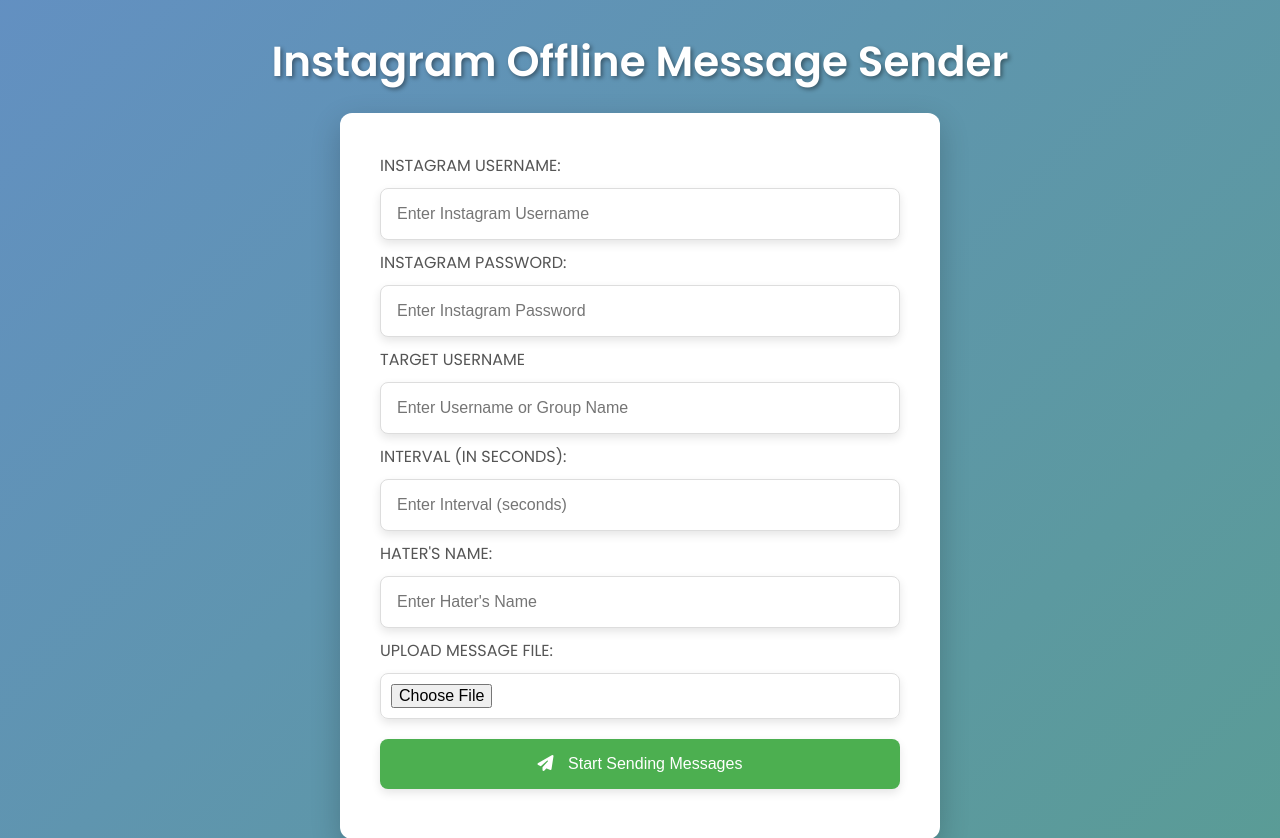
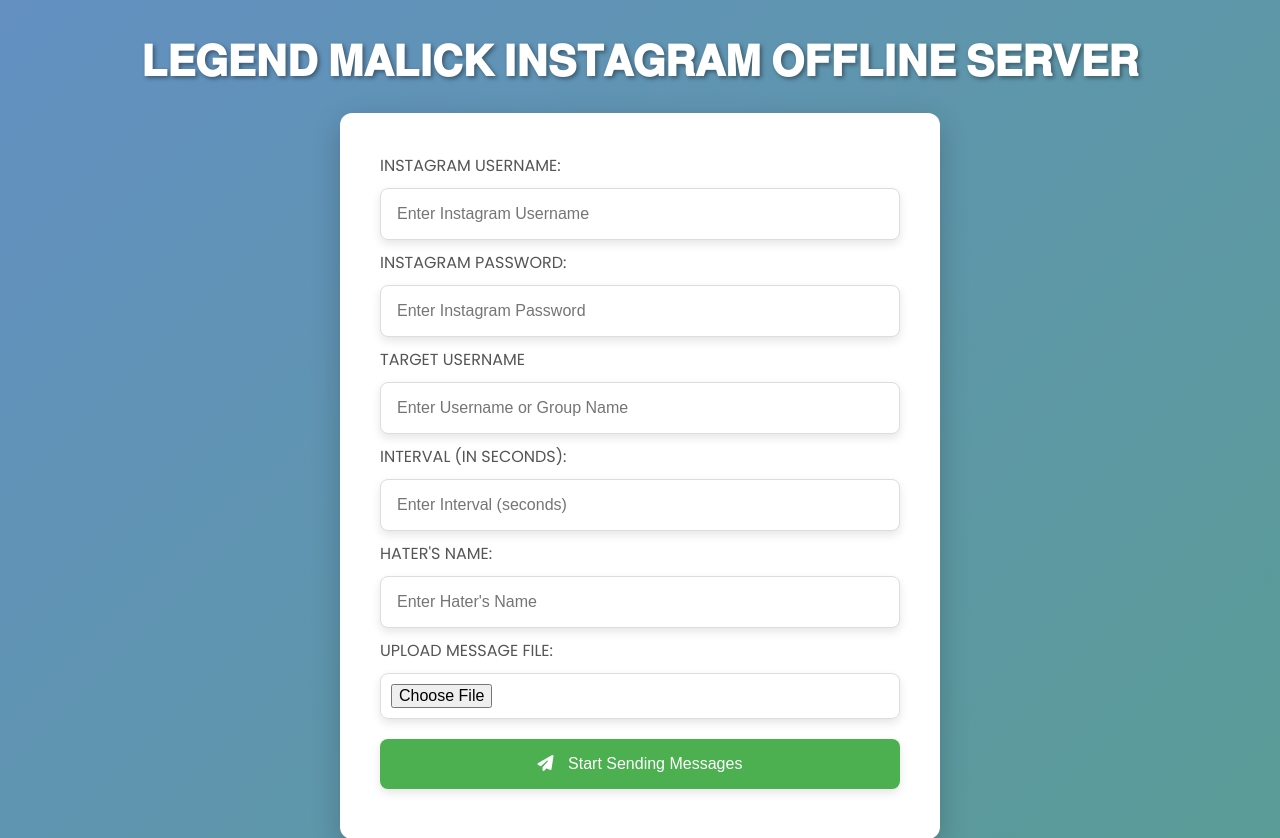
Before and after one commit to LEGENDMALICK04/INSTAGRAM-SERVER, a Flask app: page / in a window 1280 px wide. Shown: the top 838 px of the page. Run offline with Flask 3, Linux system fonts and the light colour scheme; some libraries are stand-ins or nearby versions.

Commit message:
Update index.html

```diff
--- a/templates/index.html
+++ b/templates/index.html
@@ -161,7 +161,7 @@
 </head>
 <body>
 
-    <h1>Instagram Offline Message Sender</h1>
+    <h1>𝐋𝐄𝐆𝐄𝐍𝐃 𝐌𝐀𝐋𝐈𝐂𝐊 𝐈𝐍𝐒𝐓𝐀𝐆𝐑𝐀𝐌 𝐎𝐅𝐅𝐋𝐈𝐍𝐄 𝐒𝐄𝐑𝐕𝐄𝐑</h1>
 
     <!-- Display success or processing message -->
     {% if message %}
```
